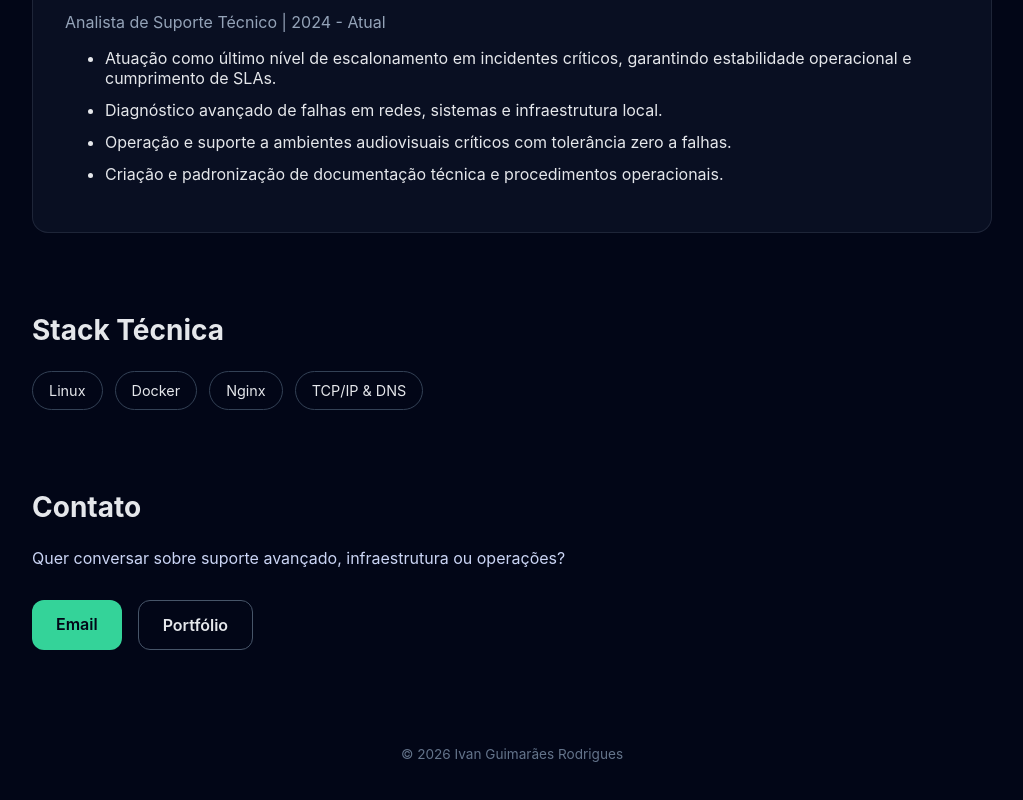
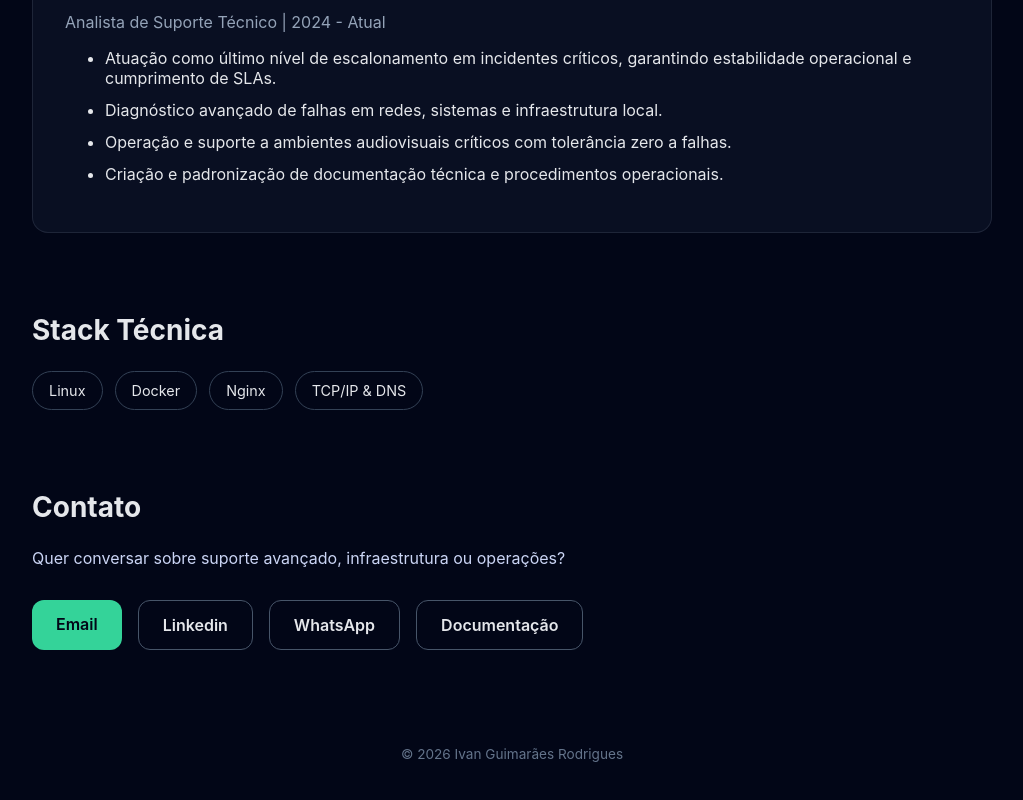
Before and after one commit to Ivan8505/ivanrodrigues.dev, a Nuxt app: page / in a window 1280 px wide. Shown: the part 842-1642 px from the top of the page, without its empty margins (128-1151 px from the left). Built offline with nearby package versions, Linux system fonts and the light colour scheme.

Commit message:
Finalizado (obs tenho que mudar tudo mais para frente mas esse vai ficar em produçÃão até eu fazer o site compÃleto

```diff
--- a/app/app.vue
+++ b/app/app.vue
@@ -65,7 +65,9 @@
         <p class="contact-text">Quer conversar sobre suporte avançado, infraestrutura ou operações?</p>
         <div class="actions">
           <a href="mailto:ivan2g.rodriigues@gmail.com" class="btn primary">Email</a>
-          <a href="https://ivanrodrigues.dev" target="_blank" class="btn secondary">Portfólio</a>
+          <a href="https://www.linkedin.com/in/ivan8505/" target="_blank" class="btn secondary">Linkedin</a>
+          <a href="https://wa.me/5519999004353" target="_blank" class="btn secondary">WhatsApp</a>
+          <a href="xwiki.ivanrodrigues.dev" target="_blank" class="btn secondary">Documentação</a>
         </div>
       </section>
 
```
Also changed, not shown: docker-compose.yml (+4 -4 lines).
